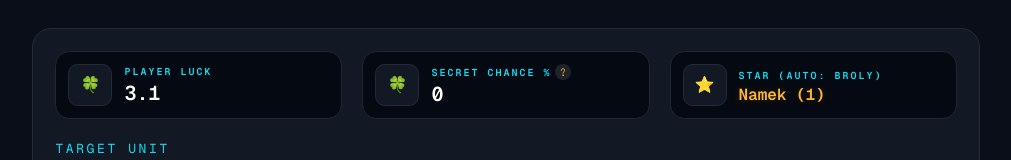
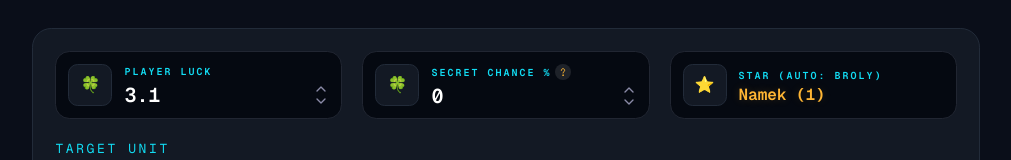
Before and after one commit to kashyapchirag/secret-calculator, a Next.js app: page / in a window 1280 px wide. Shown: the top 160 px of the page, without its empty margins (134-1145 px from the left). Built offline with nearby package versions, Linux system fonts and the light colour scheme.

Commit message:
feat: replace number input spinners with custom chevron controls

```diff
--- a/components/InputSection.tsx
+++ b/components/InputSection.tsx
@@ -2,6 +2,7 @@
 import { useState } from "react";
 import { Tooltip, TooltipContent, TooltipTrigger } from "./ui/tooltip";
 import { secrets } from "@/data/secrets";
+import { ChevronDown, ChevronUp } from "lucide-react";
 
 type propType = {
   selectedSecret: string;
@@ -27,20 +28,43 @@ const InputSection = ({
           <div className="box h-full w-11 border border-[#222b39] bg-[#131924] rounded-[0.6rem] flex justify-center items-center">
             🍀
           </div>
-          <div className="flex-1 h-full">
+          <div className="flex-1 h-full overflow-hidden">
             <h3 className="text-[#12ddf4] font-semibold font-mono text-[10px] uppercase tracking-[0.2em]">
               PLAYER LUCK
             </h3>
+            <div className="flex items-center justify-between mt-0.5">
               <input
                 value={playerLuck}
-              onChange={(e) => {
-                setPlayerLuck(e.target.value);
-              }}
+                onChange={(e) => setPlayerLuck(e.target.value)}
                 type="number"
-              step={0.1}
-              className="w-full bg-transparent font-mono text-xl font-semibold outline-none text-white placeholder:text-neutral-300"
+                className="w-3/4 font-mono text-xl font-semibold outline-none text-white placeholder:text-neutral-300 [&::-webkit-inner-spin-button]:appearance-none [&::-webkit-outer-spin-button]:appearance-none [appearance:textfield]"
                 placeholder="Enter"
               />
+              <div className="flex flex-col leading-none">
+                <button
+                  onClick={() =>
+                    setPlayerLuck((v) =>
+                      String(((Number(v) || 0) + 0.1).toFixed(1)),
+                    )
+                  }
+                  type="button"
+                  className="text-[#8b8ba7] hover:text-[#12ddf4] transition-colors"
+                >
+                  <ChevronUp size={16} />
+                </button>
+                <button
+                  onClick={() =>
+                    setPlayerLuck((v) =>
+                      String(((Number(v) || 0) - 0.1).toFixed(1)),
+                    )
+                  }
+                  type="button"
+                  className="text-[#8b8ba7] hover:text-[#12ddf4] transition-colors -mt-1"
+                >
+                  <ChevronDown size={16} />
+                </button>
+              </div>
+            </div>
           </div>
         </div>
 
@@ -104,6 +128,7 @@ const InputSection = ({
                 </TooltipContent>
               </Tooltip>
             </h3>
+            <div className="flex items-center justify-between mt-0.5">
               <input
                 value={secretChance}
                 onChange={(e) => {
@@ -111,10 +136,35 @@ const InputSection = ({
                 }}
                 type="number"
                 //   defaultValue={0}
-              step={1}
-              className="w-full bg-transparent font-mono text-xl font-semibold outline-none text-white placeholder:text-neutral-300"
+                //   step={1}
+                className="w-3/4 font-mono text-xl font-semibold outline-none text-white placeholder:text-neutral-300 [&::-webkit-inner-spin-button]:appearance-none [&::-webkit-outer-spin-button]:appearance-none [appearance:textfield]"
                 placeholder="Enter"
               />
+              <div className="flex flex-col leading-none">
+                <button
+                  onClick={() =>
+                    setSecretChance((v) =>
+                      String(((Number(v) || 0) + 1).toFixed(0)),
+                    )
+                  }
+                  type="button"
+                  className="text-[#8b8ba7] hover:text-[#12ddf4] transition-colors"
+                >
+                  <ChevronUp size={16} />
+                </button>
+                <button
+                  onClick={() =>
+                    setSecretChance((v) =>
+                      String(((Number(v) || 0) - 1).toFixed(0)),
+                    )
+                  }
+                  type="button"
+                  className="text-[#8b8ba7] hover:text-[#12ddf4] transition-colors -mt-1"
+                >
+                  <ChevronDown size={16} />
+                </button>
+              </div>
+            </div>
           </div>
         </div>
 
```
Lines whose indentation alone changed are shown as unchanged.
